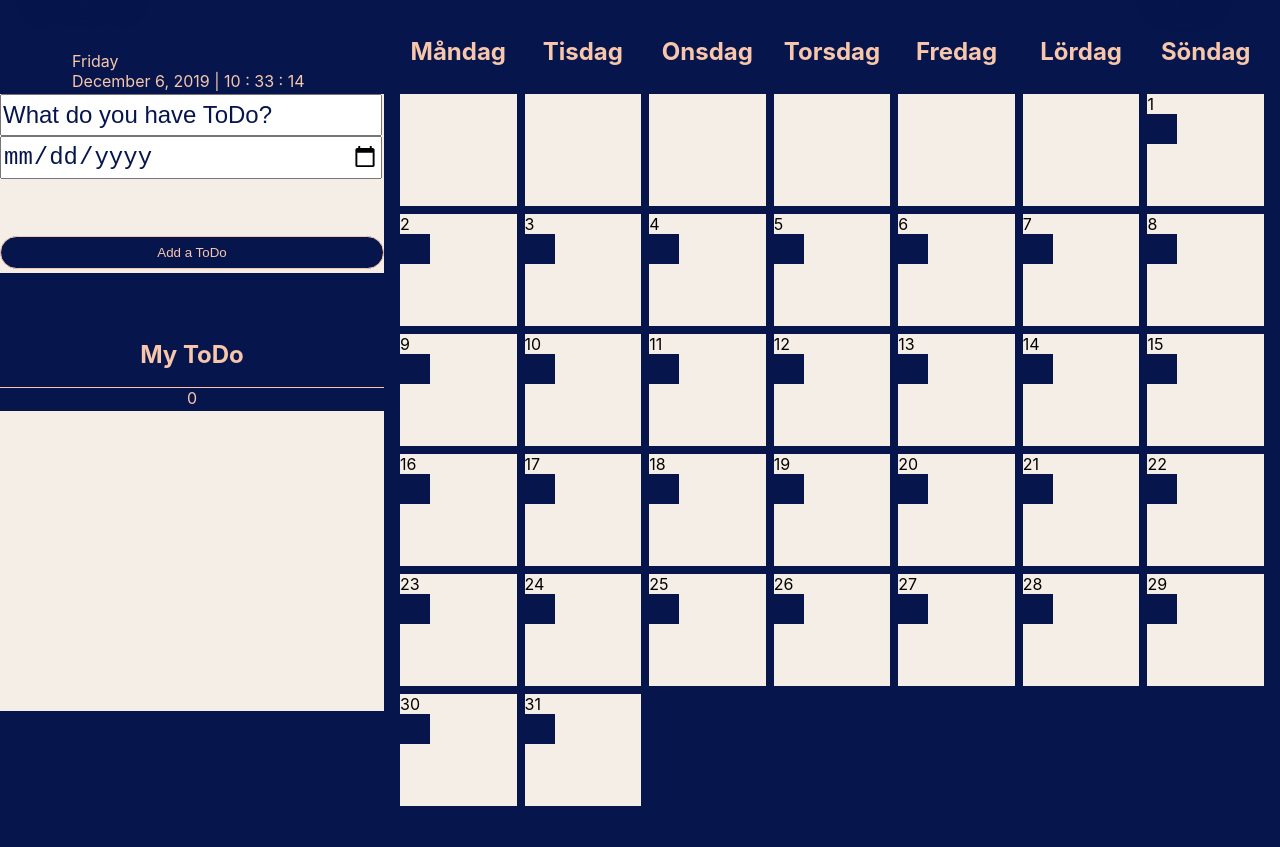
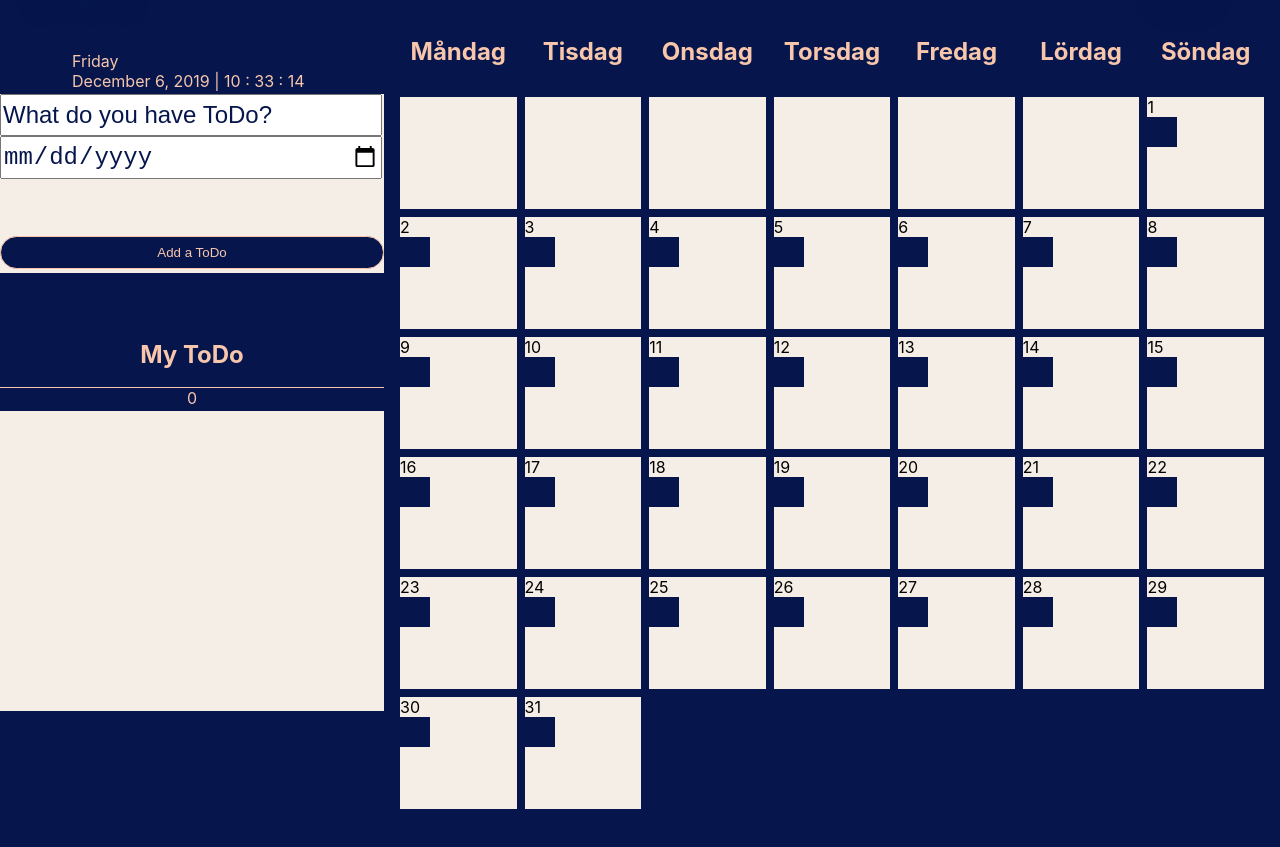
Before and after one commit to Fluffinator97/ToDo, a plain HTML site: page index.html in a window 1280 px wide. Shown: the part 103-950 px from the top of the page. Before the commit the page ends 909 px from the top, so only its background shows below. Drawn offline with Linux system fonts and the light colour scheme.

Commit message:
Some design

```diff
--- a/calendar.js
+++ b/calendar.js
@@ -33,7 +33,7 @@ window.addEventListener('load', createCalendar)
 
 function createCalendar() {
     console.log(currentMonth)
-    /*calenderWrapper.innerHTML = ''*/
+    calenderWrapper.innerHTML = ''
     monthInHeader.innerHTML = ''
     createEmptyDateCards()
     createCalenderCards()
--- a/index.html
+++ b/index.html
@@ -60,7 +60,7 @@
       </div>
     </div>
 
-    <div class="calenderWrapper">
+    <div class="weekDaysHeader">
       <h2 class="weekDays">Måndag</h2>
       <h2 class="weekDays">Tisdag</h2>
       <h2 class="weekDays">Onsdag</h2>
@@ -69,6 +69,9 @@
       <h2 class="weekDays">Lördag</h2>
       <h2 class="weekDays">Söndag</h2>
     </div>
+    <div class="calenderWrapper">
+
+    </div>
   </div>
 </body>
 
--- a/style.css
+++ b/style.css
@@ -25,6 +25,17 @@ p{
     height: 30px;
     width: 30px;
     margin: 0%;
+}
+
+.weekDaysHeader {
+    grid-area: cW;
+    display: grid;
+    grid-template-columns: repeat(7, 1fr);
+    grid-template-rows: auto;
+    justify-items: center;
+    grid-column-gap: 0.5rem;
+    grid-row-gap: 0.5rem;
+    margin: 0 1rem
 }
 
 .toDoCounter {
@@ -198,7 +209,7 @@ label::after{
     justify-items: center;
     grid-column-gap: 0.5rem;
     grid-row-gap: 0.5rem;
-    margin: 0 1rem
+    margin: 5rem 1rem
 
 }
 
```
